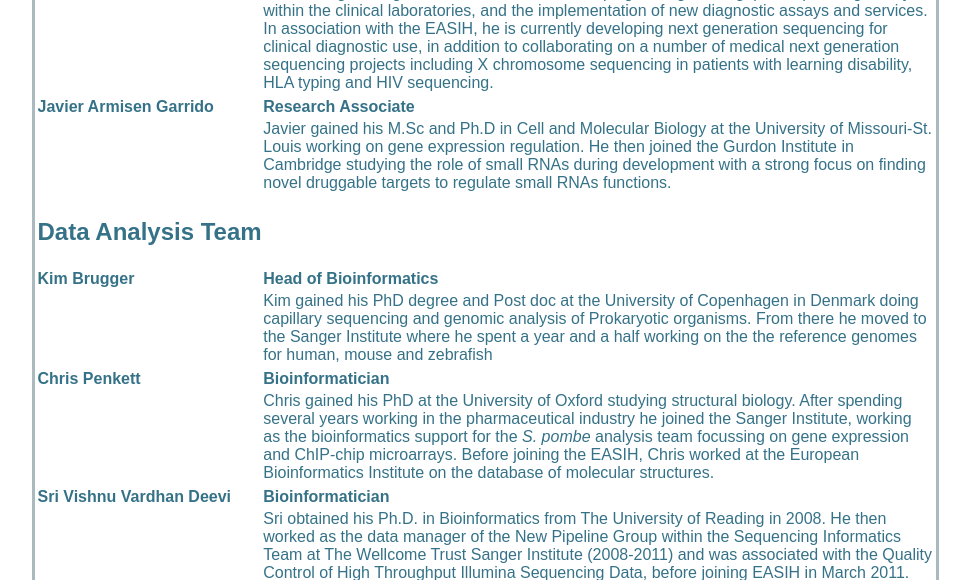
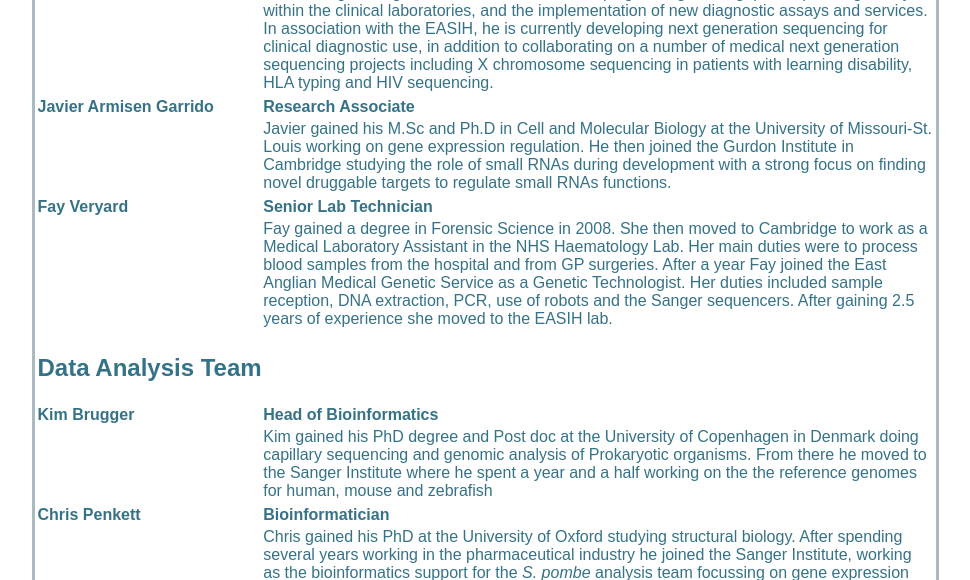
Before and after one commit to brugger/easih-www, a PHP site: page /staff.php in a window 1280 px wide. Shown: the part 1419-1999 px from the top of the page, without its empty margins (155-1125 px from the left). Run offline with PHP 8.4, Linux system fonts and the light colour scheme.

Commit message:
Added biography of Fay

```diff
--- a/WEB/staff.php
+++ b/WEB/staff.php
@@ -72,6 +72,11 @@
 	<tr><td></td><td>Javier gained his M.Sc and Ph.D in Cell and Molecular Biology at the University of Missouri-St. Louis working on gene expression regulation.  He then joined the Gurdon Institute in Cambridge studying the role of small RNAs during development with a strong focus on finding novel druggable targets to regulate small RNAs functions.</td></tr>
 <tr></tr>
 
+	<tr><td><b>Fay Veryard</b></td><td><b>Senior Lab Technician</b></td></tr>
+	<tr><td></td><td>Fay gained a degree in Forensic Science in 2008. She then moved to Cambridge to work as a Medical Laboratory Assistant in the NHS Haematology Lab. Her main duties were to process blood samples from the hospital and from GP surgeries. After a year Fay joined the East Anglian Medical Genetic Service as a Genetic Technologist.  Her duties included sample reception, DNA extraction, PCR, use of robots and the Sanger sequencers. After gaining 2.5 years of experience she moved to the EASIH lab.</td></tr>
+<tr></tr>
+
+
 	<center><tr><TH COLSPAN=2><h2>Data Analysis Team</h2></th></tr></CENTER>
 
 	<tr><td><b>Kim Brugger</b></td><td><b>Head of Bioinformatics</b></td></tr>
```
